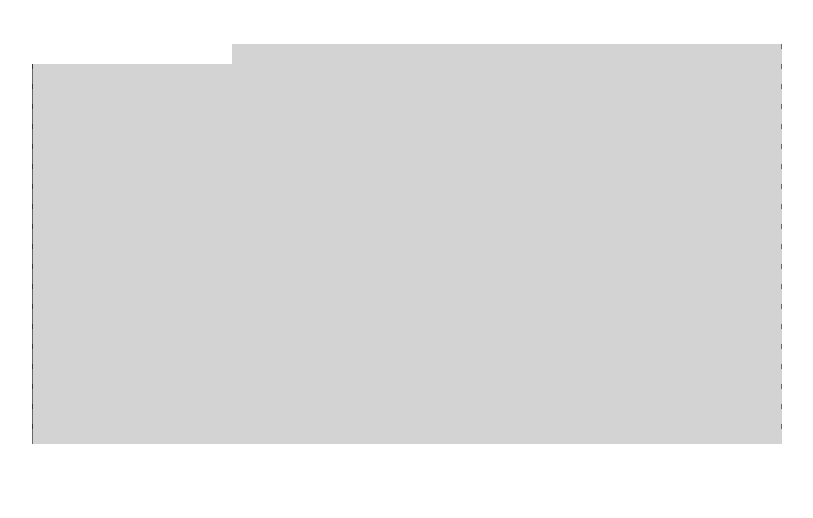
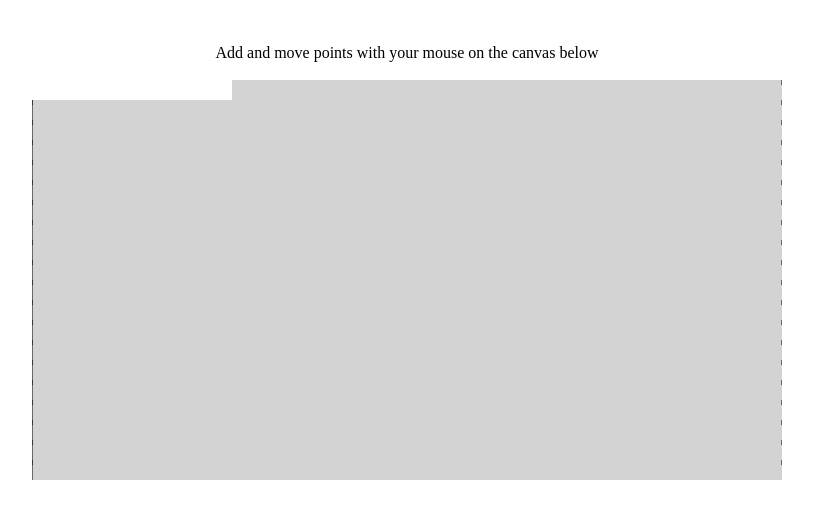
Before and after one commit to louiseppler/FootballPlayerPositions, a plain HTML site: page index.html in a window 1280 px wide. Shown: the whole page, without its empty margins (233-1046 px from the left). Drawn offline with nearby package versions, Linux system fonts and the light colour scheme.

Commit message:
Adds short description on usage

```diff
--- a/index.html
+++ b/index.html
@@ -1,6 +1,8 @@
 <!DOCTYPE html>
 <br><br>
 <center>
+Add and move points with your mouse on the canvas below
+<br><br>
 <div id="container"></div>
 </center>
 
```
